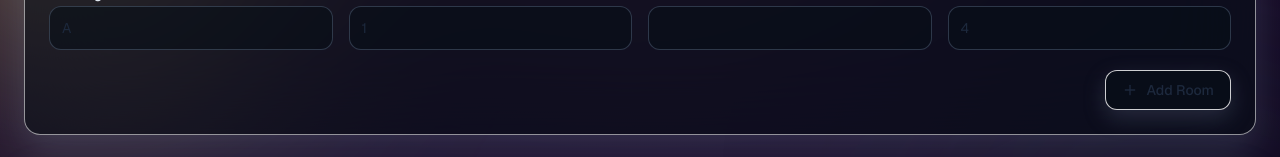
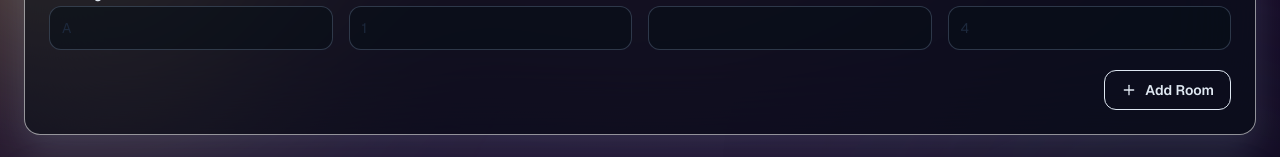
Before and after one commit to Kishor0513/Hostel-Management-System, a Next.js app: page /admin/rooms in a window 1280 px wide. Shown: the part 468-625 px from the top of the page. Built offline with nearby package versions, Linux system fonts and the light colour scheme; no server answers; the database is empty.

Commit message:
chore: update src/components/ui/button.tsx

```diff
--- a/src/components/ui/button.tsx
+++ b/src/components/ui/button.tsx
@@ -4,24 +4,27 @@ import * as React from 'react';
 import { cn } from '@/lib/utils';
 
 const buttonVariants = cva(
-	'inline-flex items-center justify-center gap-2 whitespace-nowrap rounded-xl text-sm font-medium transition-all duration-200 focus-visible:outline-none focus-visible:ring-2 focus-visible:ring-white/35 disabled:pointer-events-none disabled:opacity-50',
+	'inline-flex items-center justify-center gap-2 whitespace-nowrap rounded-xl text-sm font-semibold transition-all duration-200 focus-visible:outline-none focus-visible:ring-2 focus-visible:ring-[rgba(var(--nav-glow-main),0.45)] focus-visible:ring-offset-1 disabled:pointer-events-none disabled:opacity-50 active:scale-[0.97]',
 	{
 		variants: {
 			variant: {
 				default:
-					'border border-white/80 bg-white/70 text-slate-800 shadow-[0_8px_22px_rgba(116,132,160,0.25)] hover:bg-white/90 dark:border-white/20 dark:bg-slate-800/60 dark:text-slate-100 dark:hover:bg-slate-700/70',
+					'border border-[rgba(var(--nav-glow-main),0.34)] bg-[rgba(var(--nav-glow-main),0.86)] text-white shadow-[0_4px_16px_rgba(var(--nav-glow-main),0.35)] hover:bg-[rgba(var(--nav-glow-main),0.98)] hover:shadow-[0_8px_24px_rgba(var(--nav-glow-main),0.5)] hover:-translate-y-px',
 				secondary:
-					'border border-white/80 bg-white/60 text-slate-700 hover:bg-white/85 dark:border-white/15 dark:bg-slate-900/45 dark:text-slate-200 dark:hover:bg-slate-800/60',
+					'border border-white/80 bg-white/70 text-slate-700 shadow-sm hover:bg-[rgba(var(--nav-glow-main),0.14)] hover:border-[rgba(var(--nav-glow-main),0.36)] hover:-translate-y-px dark:border-white/12 dark:bg-slate-800/65 dark:text-slate-200 dark:hover:bg-[rgba(var(--nav-glow-main),0.22)] dark:hover:border-[rgba(var(--nav-glow-main),0.42)]',
 				outline:
-					'border border-slate-300/80 bg-transparent text-slate-700 hover:bg-white/70 dark:border-slate-500/60 dark:text-slate-200 dark:hover:bg-slate-800/45',
-				destructive: 'bg-red-600 text-white hover:opacity-90',
+					'border border-slate-300/80 bg-transparent text-slate-700 shadow-sm hover:bg-[rgba(var(--nav-glow-main),0.1)] hover:border-[rgba(var(--nav-glow-main),0.36)] hover:-translate-y-px dark:border-slate-600/60 dark:text-slate-200 dark:hover:bg-[rgba(var(--nav-glow-main),0.18)] dark:hover:border-[rgba(var(--nav-glow-main),0.42)]',
+				destructive:
+					'border border-rose-500/30 bg-rose-600 text-white shadow-[0_4px_12px_rgba(225,29,72,0.3)] hover:bg-[rgba(var(--nav-glow-main),0.92)] hover:border-[rgba(var(--nav-glow-main),0.5)] hover:shadow-[0_8px_22px_rgba(var(--nav-glow-main),0.42)] hover:-translate-y-px',
 				ghost:
-					'bg-transparent text-slate-700 hover:bg-white/65 dark:text-slate-200 dark:hover:bg-slate-800/45',
+					'bg-transparent text-slate-700 hover:bg-[rgba(var(--nav-glow-main),0.1)] dark:text-slate-200 dark:hover:bg-[rgba(var(--nav-glow-main),0.18)]',
+				success:
+					'border border-emerald-500/30 bg-emerald-600 text-white shadow-[0_4px_12px_rgba(5,150,105,0.3)] hover:bg-[rgba(var(--nav-glow-main),0.92)] hover:border-[rgba(var(--nav-glow-main),0.5)] hover:shadow-[0_8px_22px_rgba(var(--nav-glow-main),0.42)] hover:-translate-y-px',
 			},
 			size: {
 				default: 'h-10 px-4 py-2',
-				sm: 'h-9 rounded-md px-3',
-				lg: 'h-11 rounded-md px-6',
+				sm: 'h-8 rounded-lg px-3 text-xs',
+				lg: 'h-11 px-6 text-base',
 				icon: 'h-10 w-10',
 			},
 		},
```
